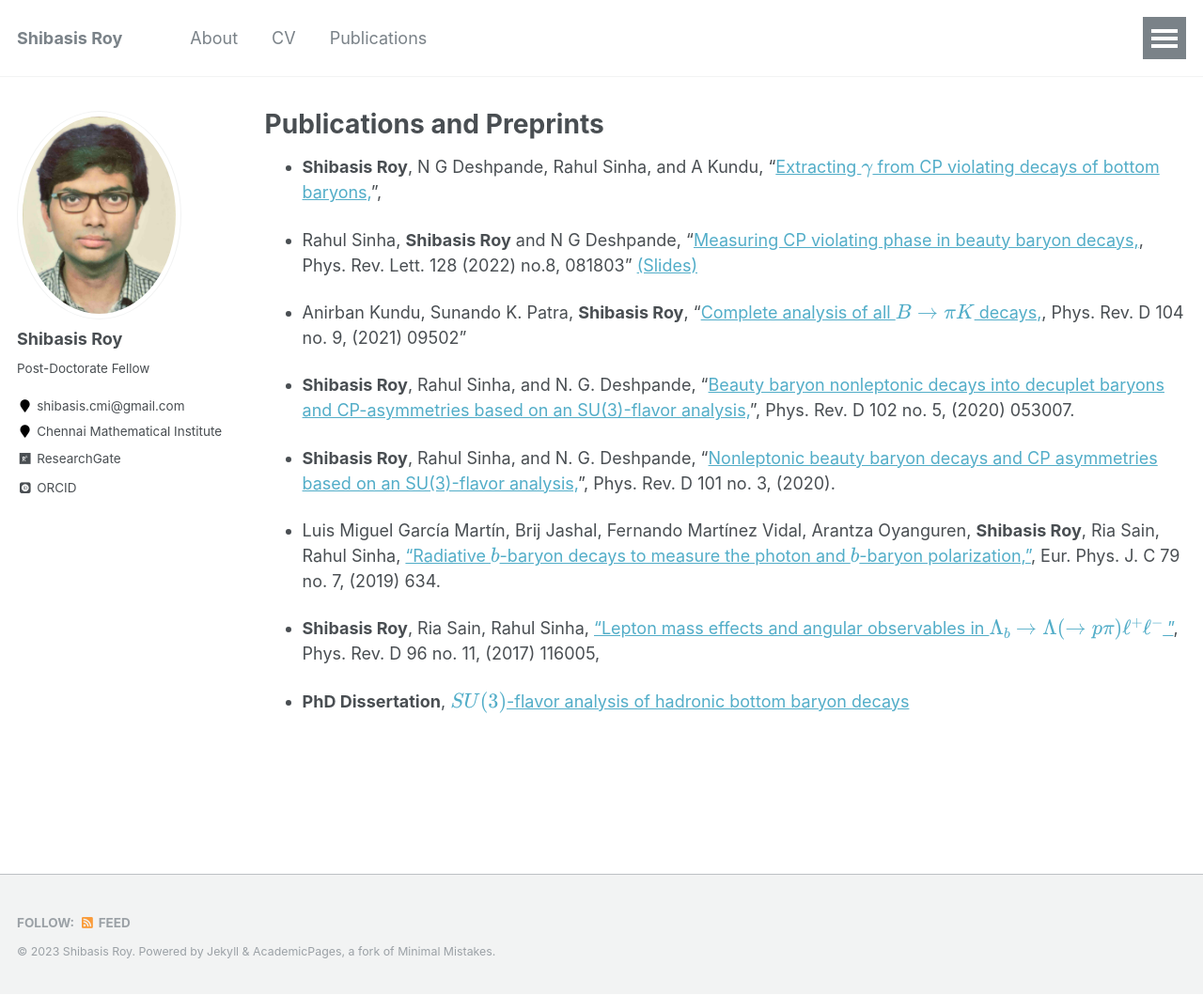
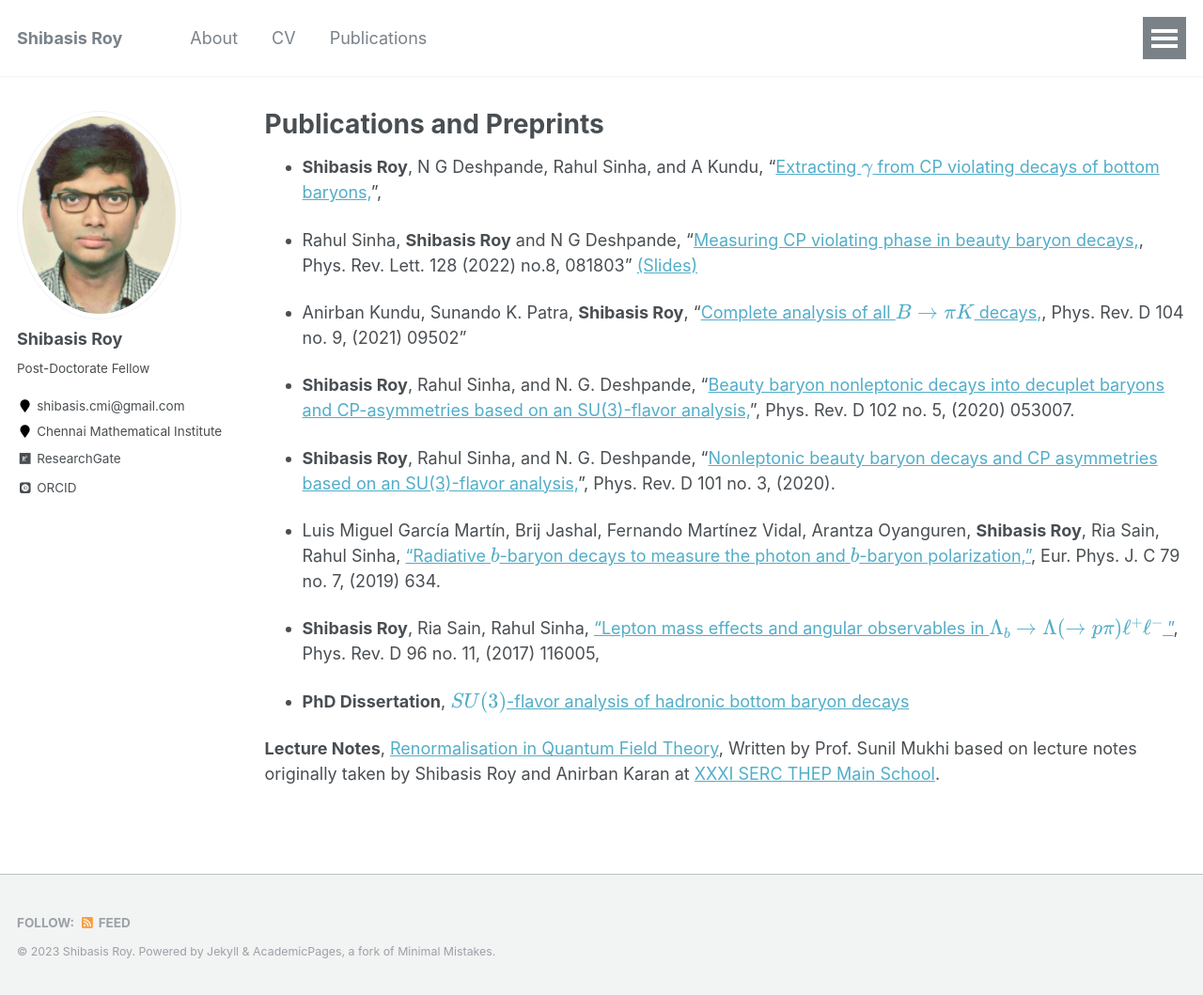
Before and after one commit to shibasisr/shibasisr.github.io, a Jekyll site: the page built from _pages/publications.md, in a window 1280 px wide and 1059 px high. Shown: the whole window at 94% size. Built offline with Jekyll 4.4.1, drawn with Linux system fonts in a browser that asks for light colours; some web fonts are replaced; a script bundle is joined from its source files by our own code; library files that are not in the unit come from our copies; formulas are drawn with MathJax 3.

Commit message:
Update publications.md

```diff
--- a/_pages/publications.md
+++ b/_pages/publications.md
@@ -30,3 +30,7 @@ author_profile: true
 
 -  **PhD Dissertation**,
 [$SU(3)$-flavor analysis of hadronic bottom baryon decays](http://www.hbni.ac.in/phdthesis/phys/PHYS10201305004.pdf)
+
+
+**Lecture Notes**,
+[Renormalisation in Quantum Field Theory](https://arxiv.org/abs/1908.04075),  Written by Prof. Sunil Mukhi based on lecture notes originally taken by Shibasis Roy and Anirban Karan at [XXXI SERC THEP Main School](https://sites.google.com/site/sercthepmainschoolxxxi/home).
```
